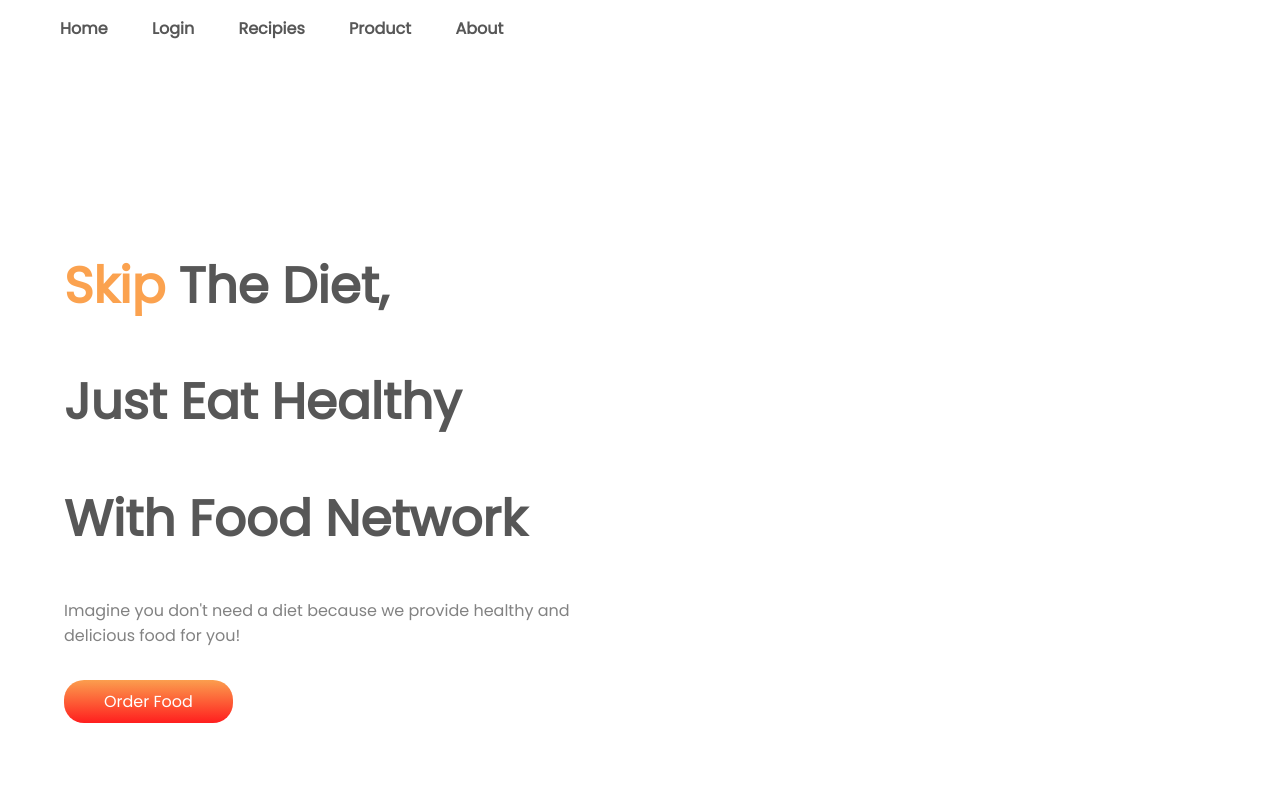
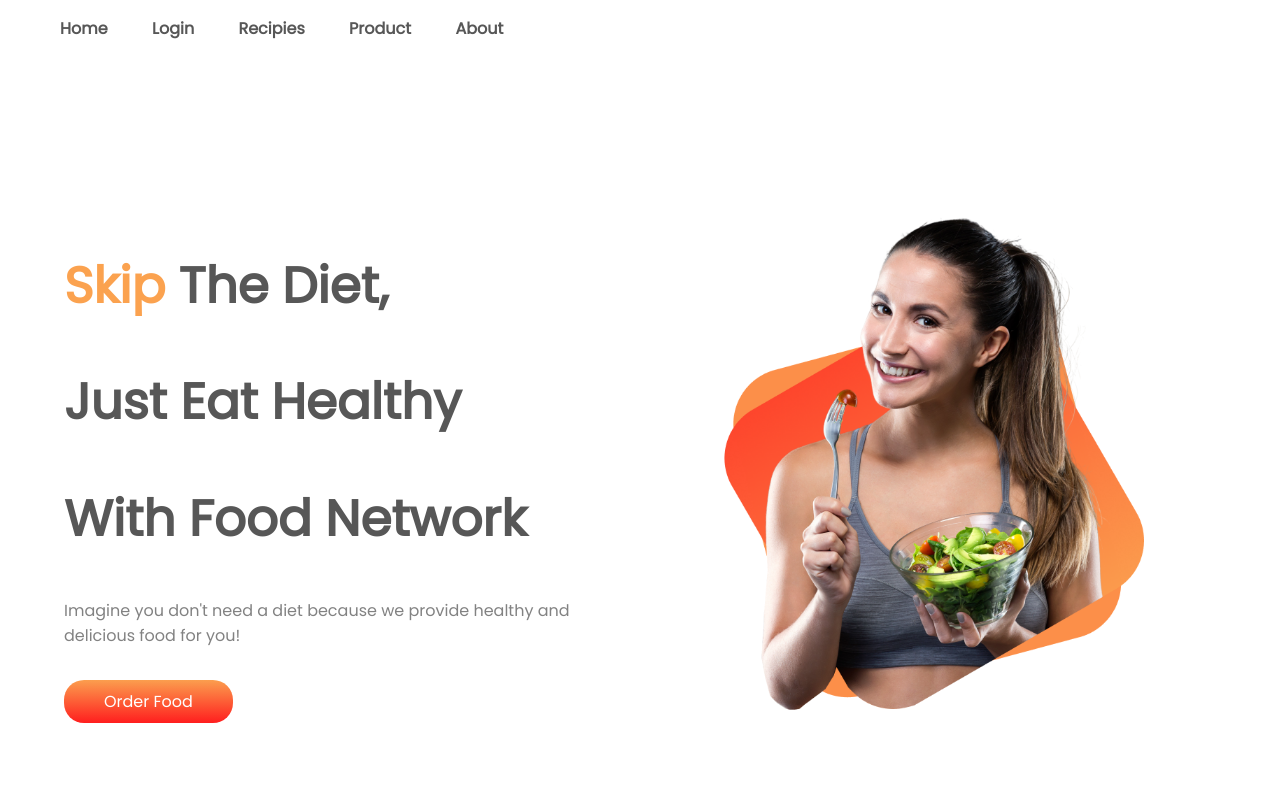
Before and after one commit to yousuf-hossen/food-network-repo, a plain HTML site: page index.html in a window 1280 px wide. Shown: the top 800 px of the page. Drawn offline with Linux system fonts and the light colour scheme.

Commit message:
complite

```diff
--- a/index.html
+++ b/index.html
@@ -32,7 +32,7 @@
             <a target="_blank" href="">Order Food</a>
         </div>
         <div class="half-div">
-            <img src="./images/female/Group 8425.png 8425.png" alt="">
+            <img src="./images/female/Group 8425.png" alt="">
         </div>
     </section>
 
```
